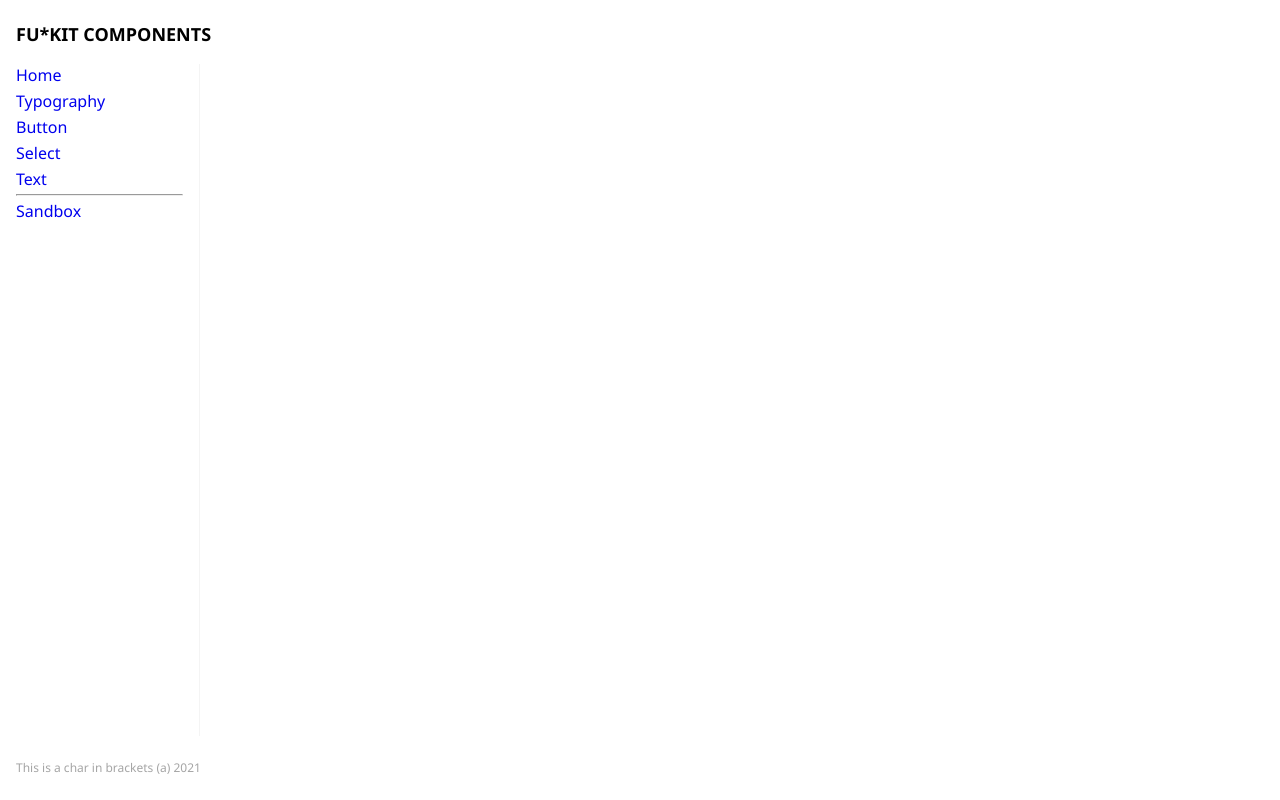
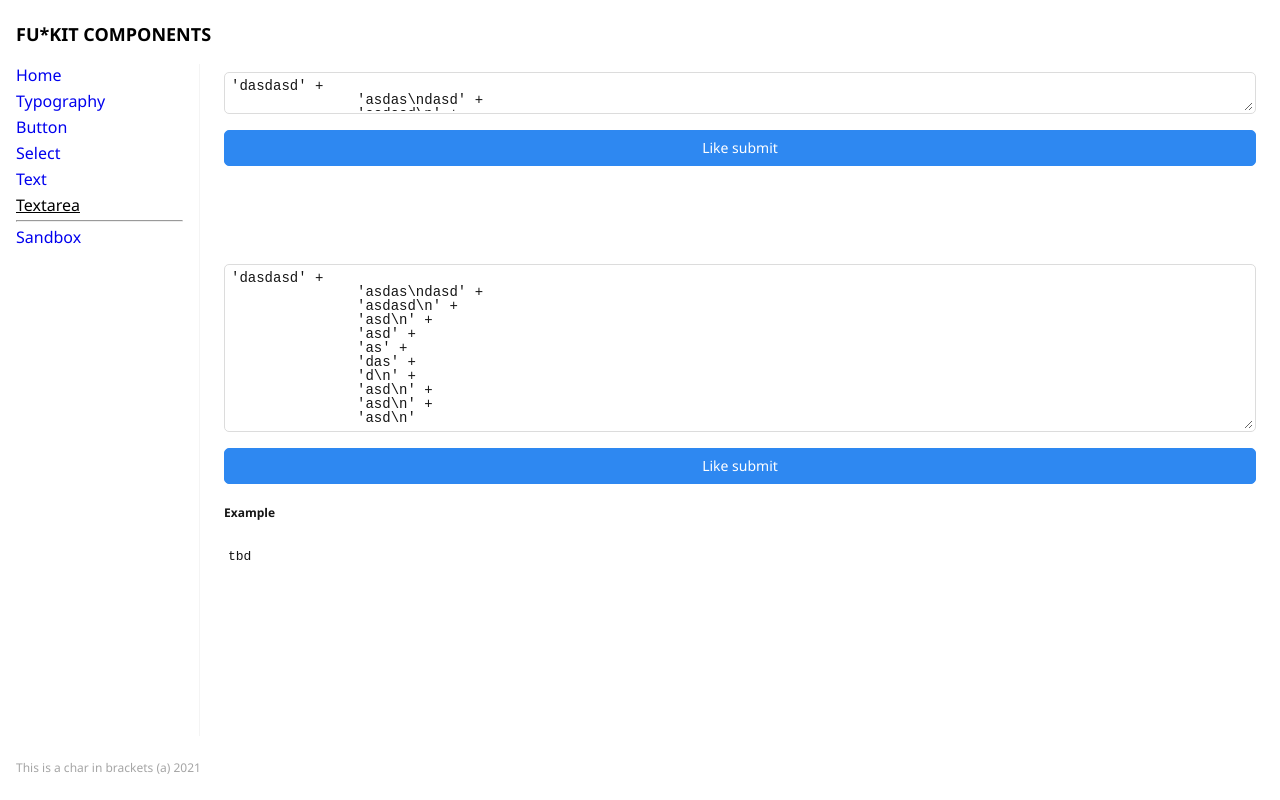
Before and after one commit to vovchisko/fu-kit, a Vue app: page /textarea in a window 1280 px wide. Built offline with nearby package versions, Linux system fonts and the light colour scheme.

Commit message:
textarea

```diff
--- a/root.scss
+++ b/root.scss
@@ -62,6 +62,7 @@
   --pal-link-active: rgb(var(--rgb-brand));
 
   --ui-pal: var(--pal-primary);
+  --ui-pal-bg: var(--pal-bg);
   --ui-pal-acc: var(--pal-acc-primary);
   --ui-pal-lateral: rgb(var(--rgb-grey200));
   --ui-pal-text: rgb(var(--rgb-dark));
@@ -76,6 +77,7 @@
   --ui-lt-border-width: 1px;
   --ui-lt-border-radius: var(--lt-border-radius-inner);
   --ui-lt-disabled-border-style: dashed;
+  --ui-lt-scroll-width: 12px;
 
   --typo-font-heading: 'Segoe UI', San Francisco, Roboto, Lucida Sans;
   --typo-font-text: 'Segoe UI', San Francisco, Roboto, Lucida Sans;
--- a/src/App.vue
+++ b/src/App.vue
@@ -12,6 +12,7 @@
       <router-link to="/button" active-class="_active" class="app_main-nav-link">Button</router-link>
       <router-link to="/select" active-class="_active" class="app_main-nav-link">Select</router-link>
       <router-link to="/text" active-class="_active" class="app_main-nav-link">Text</router-link>
+      <router-link to="/textarea" active-class="_active" class="app_main-nav-link">Textarea</router-link>
       <hr>
       <router-link to="/sandbox" active-class="_active" class="app_main-nav-link">Sandbox</router-link>
     </nav>
--- a/src/components/FuSelectX.vue
+++ b/src/components/FuSelectX.vue
@@ -220,7 +220,7 @@ export default {
   }
 
   &_list {
-    @include scrollbar-awesome-bold();
+    @include scrollbar-awesome();
 
     overflow: auto;
     max-height: 30vh;
--- /dev/null
+++ b/src/components/FuTextarea.vue
@@ -0,0 +1,117 @@
+<template>
+  <label
+      class="fu-text"
+      :class="{'_disabled': $attrs.disabled !== undefined || $attrs.readOnly  !== undefined }"
+  >
+    <textarea
+        ref="textarea"
+        v-bind="$attrs"
+        :value="modelValue"
+        class="fu-text_textarea"
+        @input="handleInput"
+    />
+  </label>
+</template>
+
+<script>
+import { onMounted, ref } from 'vue'
+
+export default {
+  name: 'fu-text',
+  props: {
+    modelValue: {
+      type: [ String, Number ],
+      default: '',
+    },
+    autoResize: { type: Boolean, default: false },
+  },
+  emits: [ 'update:modelValue' ],
+  setup (props, { emit }) {
+    const textarea = ref(null)
+    const handleInput = async (e) => {
+      emit('update:modelValue', e.target.value)
+      resize(e.target)
+    }
+    const resize = (elm) => {
+      if (!props.autoResize) return
+      elm.style.height = 'auto'
+      elm.style.height = `${ elm.scrollHeight }px`
+    }
+    onMounted(() => resize(textarea.value))
+
+    return { handleInput, textarea }
+  },
+}
+</script>
+<style lang="scss">
+:root {
+  --ui-textarea-resize: vertical;
+}
+</style>
+
+<style lang="scss" scoped>
+.fu-text {
+  @include typo(200);
+
+  padding: 0;
+  display: flex;
+  box-sizing: border-box;
+  align-items: center;
+  justify-content: stretch;
+  border-style: var(--ui-lt-border-style);
+  border-width: var(--ui-lt-border-width);
+  border-color: var(--ui-pal-lateral);
+  border-radius: var(--ui-lt-border-radius);
+  transition-duration: 240ms;
+  transition-timing-function: ease-in-out;
+  transition-property: border-color, box-shadow;
+  min-height: var(--ui-lt-h);
+
+  &_textarea {
+    @include scrollbar-awesome();
+    @include typo(200);
+    @include spacing-padding(200);
+    @include spacing-margin(100);
+
+    color: var(--ui-pal-text);
+    caret-color: var(--ui-pal);
+    border: none;
+    outline: none;
+    background: transparent;
+    box-sizing: border-box;
+    flex: 1;
+    display: block;
+    min-width: 0;
+    resize: var(--ui-textarea-resize);
+    min-height: var(--ui-lt-h);
+    height: var(--ui-lt-h);
+
+    &::selection {
+      background-color: var(--ui-pal);
+      color: var(--ui-pal-text-select);
+    }
+
+    &[disabled], &[read-only] {
+      cursor: text;
+      color: var(--ui-pal-disabled-border);
+    }
+  }
+
+  &:hover {
+    outline: none;
+    box-shadow: 0 5px 12px -4px rgb(var(--rgb-dark), 0.2);
+  }
+
+  &:focus-within {
+    outline: none;
+    box-shadow: 0 0 0 0 var(--ui-pal);
+    border-color: var(--ui-pal);
+  }
+
+  &._disabled {
+    border: var(--ui-lt-border-width) var(--ui-lt-disabled-border-style) var(--ui-pal-disabled-border);
+    background: transparent;
+    box-shadow: none;
+  }
+}
+</style>
--- a/src/docs/DocText.vue
+++ b/src/docs/DocText.vue
@@ -77,7 +77,6 @@ export default {
     display: flex;
     align-items: center;
     justify-content: center;
-
   }
 }
 </style>
--- /dev/null
+++ b/src/docs/DocTextarea.vue
@@ -0,0 +1,54 @@
+<template>
+  <div class="doc-textarea">
+    <fu-textarea v-model="val" placeholder="this is a text area" />
+    <fu-button>Like submit</fu-button>
+    <br>
+    <br>
+    <br>
+    <fu-textarea v-model="val" placeholder="this is a text area" auto-resize/>
+    <fu-button>Like submit</fu-button>
+    <fu-code-view label="Example">{{ example }}</fu-code-view>
+  </div>
+</template>
+
+<script>
+import FuCodeView from '@/components/FuCodeView.vue'
+import FuTextarea from '@/components/FuTextarea.vue'
+import { ref }    from 'vue'
+import FuButton   from '@/components/FuButton.vue'
+
+const example = `
+tbd
+`
+
+export default {
+  name: 'doc-textarea',
+  components: { FuButton, FuTextarea, FuCodeView },
+  setup () {
+    const val = ref('\'dasdasd\' +\n' +
+                    '               \'asdas\\ndasd\' +\n' +
+                    '               \'asdasd\\n\' +\n' +
+                    '               \'asd\\n\' +\n' +
+                    '               \'asd\' +\n' +
+                    '               \'as\' +\n' +
+                    '               \'das\' +\n' +
+                    '               \'d\\n\' +\n' +
+                    '               \'asd\\n\' +\n' +
+                    '               \'asd\\n\' +\n' +
+                    '               \'asd\\n\'')
+    return { example, val }
+  },
+}
+</script>
+
+<style scoped lang="scss">
+.doc-textarea {
+  @include spacing-padding(300);
+
+  gap: 1em;
+  display: flex;
+  flex-direction: column;
+
+  --text-focus-pal: var(--pal-brand);
+}
+</style>
--- a/src/router.js
+++ b/src/router.js
@@ -6,6 +6,7 @@ import DocButton  from '@/docs/DocButton.vue'
 import DocTypo    from '@/docs/DocTypo.vue'
 import DocSelect  from '@/docs/DocSelect.vue'
 import DocText    from '@/docs/DocText.vue'
+import DocTextarea from '@/docs/DocTextarea.vue'
 import DocSandbox from '@/docs/DocSandbox.vue'
 
 const routes = [
@@ -14,6 +15,7 @@ const routes = [
   { path: '/button', name: 'DocButton', component: DocButton },
   { path: '/select', name: 'DocSelect', component: DocSelect },
   { path: '/text', name: 'DocText', component: DocText },
+  { path: '/textarea', name: 'DocTextarea', component: DocTextarea },
   { path: '/sandbox', name: 'DocSandbox', component: DocSandbox },
 ]
 
--- a/src/scss/ui.scss
+++ b/src/scss/ui.scss
@@ -1,59 +1,42 @@
 @mixin scrollbar-awesome($transparent: false) {
   &::-webkit-scrollbar-track {
+    background-color: var(--ui-pal-bg);
+  }
+
+  &::-webkit-scrollbar {
+    width: var(--ui-lt-scroll-width);
+    height: var(--ui-lt-scroll-width);
+    border-radius: var(--ui-lt-scroll-width);
+    background-color: var(--ui-pal-bg);
+  }
+
+  &::-webkit-scrollbar-thumb {
+    border: 1px solid var(--ui-pal-bg);
+    border-radius: var(--ui-lt-scroll-width);
     background-color: transparent;
   }
 
-  &::-webkit-scrollbar {
-    @if ($transparent) {
-      background-color: transparent;
-    }
-
-    background-color: pal(block);
-    width: 2px;
-    height: 2px;
+  ::-webkit-scrollbar-corner {
+    background-color: transparent !important;
+    border: 0 none !important;
+    box-shadow: none !important;
   }
 
-  &::-webkit-scrollbar-thumb {
-    background-color: pal(prime);
-  }
-}
-
-@mixin scrollbar-awesome-bold() {
-  &::-webkit-scrollbar-track {
-    background-color: transparent;
-  }
-
-  &::-webkit-scrollbar {
-    width: 0.5em;
-    height: 0.5em;
-    border-radius: 0.25em;
-    background: transparent;
-  }
-
-  &::-webkit-scrollbar-thumb {
-    background-color: pal(prime);
-    border: 1px solid transparent;
-    border-radius: 0.25em;
-  }
-
-  &:hover::-webkit-scrollbar {
-    background-color: pal(block);
-  }
-
-  &:hover::-webkit-scrollbar-thumb {
-    background-color: pal(prime);
+  &:focus::-webkit-scrollbar-thumb,
+  &:hover::-webkit-scrollbar-thumb, {
+    background-color: var(--ui-pal);
   }
 }
 
 @mixin scrollbar-invisible() {
   &::-webkit-scrollbar {
     width: 0;
-    background: transparent;
+    background-color: transparent;
     display: none;
   }
 
   &::-webkit-scrollbar-thumb {
-    background: transparent;
+    background-color: transparent;
   }
 
   -ms-overflow-style: none;
```
